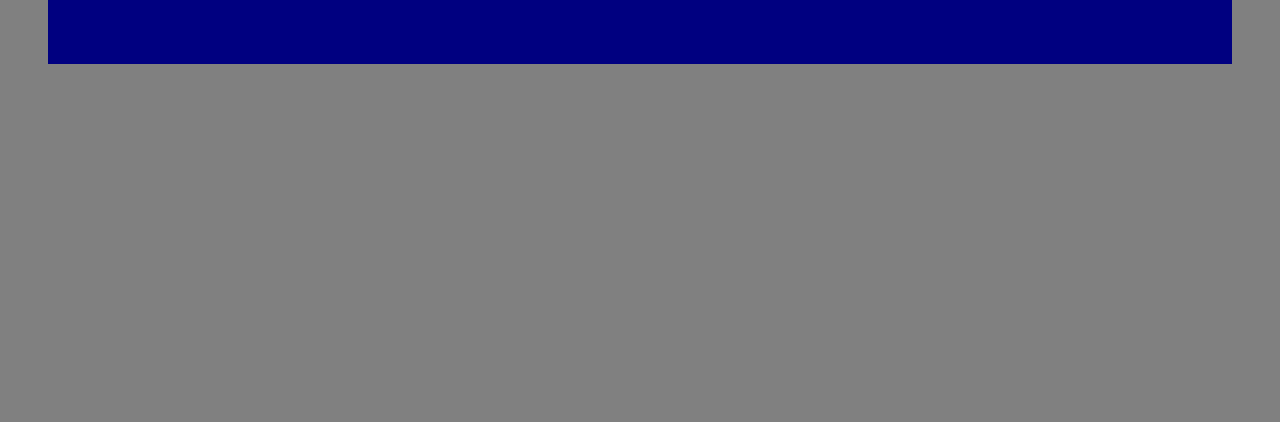
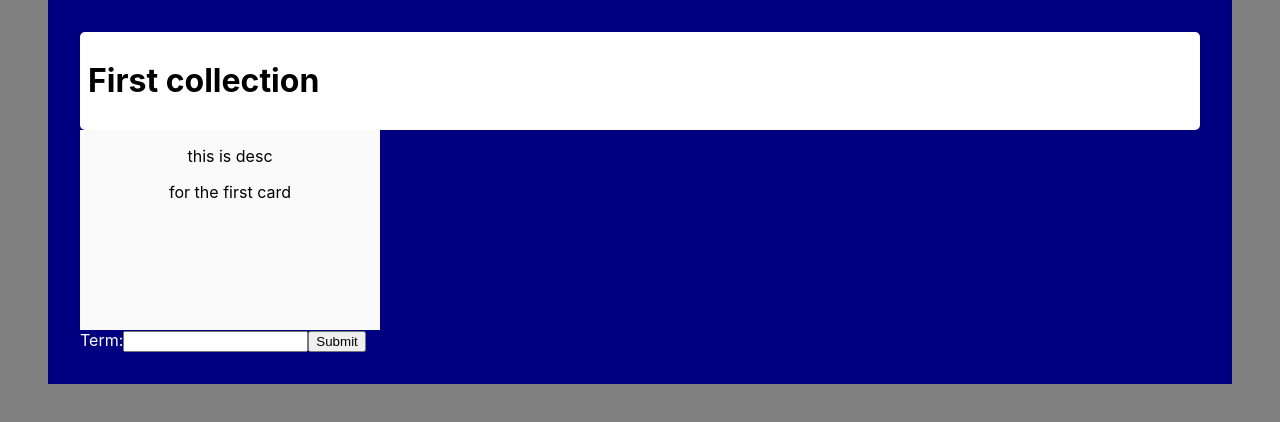
Before and after one commit to johndpope/munin-web, a React (Create React App) app: page /memory-card-collection/1/learn in a window 1280 px wide. Shown: the top 422 px of the page. Built offline with nearby package versions, Linux system fonts and the light colour scheme.

Commit message:
Add basic question answer

```diff
--- a/src/App.tsx
+++ b/src/App.tsx
@@ -1,8 +1,8 @@
 import { BrowserRouter as Router, Route, Switch } from 'react-router-dom';
 import React, { Suspense, lazy } from 'react';
 import './App.scss';
-import MemoryCardCollectionComponent from './memory-card/memory-card-collection.component';
 
+const  MemoryCardCollectionComponent = lazy(() => import('./memory-card/memory-card-collection.component'));
 const MemoryCardCollectionsOverview = lazy(() => import('./memory-card/memory-card-collections-overview.component'));
 
 const App = () => (
@@ -12,6 +12,7 @@ const App = () => (
         <Switch>
           <Route exact path="/" component={MemoryCardCollectionsOverview}/>
           <Route exact path="/memory-card-collection/:id" component={MemoryCardCollectionComponent}/>
+          <Route exact path="/memory-card-collection/:id/learn" component={MemoryCardCollectionComponent}/>
         </Switch>
       </Suspense>
     </Router>
--- a/src/common/flip-card.component.tsx
+++ b/src/common/flip-card.component.tsx
@@ -1,48 +1,25 @@
 import React, { ReactNode } from 'react';
 import "./flip-card.component.scss";
 
-class FlipCardComponent extends React.Component<FlipCardComponentProps, FlipCardComponentState> {
-
-    constructor(props: FlipCardComponentProps) {
-        super(props);
-
-        this.state = { isFlipped: false };
-    }
-
-    flip = () => {
-        if (this.props.disableFlip) {
-            return;
-        }
-        this.setState({isFlipped: !this.state.isFlipped});
-
-        if (this.props.onCardClicked) {
-            this.props.onCardClicked();
-        }
-    }
-
-    render () {
-        return <div className="flip-card" onClick={this.flip}>
-                    <div className={"flip-card__inner " + (this.state.isFlipped ? 'flip-card__inner--flipped' : '')}>
-                        <div className="flip-card__front">
-                            {this.props.front}
-                        </div>
-                        <div className="flip-card__back">
-                            {this.props.back}
-                        </div>
-                    </div>
+function FlipCardComponent (props: FlipCardComponentProps) {
+    return  (
+         <div className="flip-card">
+            <div className={"flip-card__inner " + (props.isFlipped ? 'flip-card__inner--flipped' : '')}>
+                <div className="flip-card__front">
+                    {props.front}
                 </div>
-    }
-}
-
-interface FlipCardComponentState {
-    isFlipped: boolean;
+                <div className="flip-card__back">
+                    {props.back}
+                </div>
+            </div>
+        </div>
+    );
 }
 
 interface FlipCardComponentProps {
     front: ReactNode;
     back: ReactNode;
-    disableFlip?: boolean;
-    onCardClicked?: () => void;
+    isFlipped: boolean;
 }
 
 export default FlipCardComponent;
--- a/src/http/memory-card.service.ts
+++ b/src/http/memory-card.service.ts
@@ -32,7 +32,12 @@ export class MemoryCardService {
         return Promise.resolve(MemoryCardService.collection);
     }
 
-    static getCollection = (collectionId: number) : Promise<MemoryCardCollection | undefined> => {
-        return Promise.resolve(MemoryCardService.collection.find(mcs => mcs.id === collectionId));
+    static getCollection = (collectionId: number) : Promise<MemoryCardCollection> => {
+        const collection = MemoryCardService.collection.find(mcs => mcs.id === collectionId)
+        if (collection === undefined) {
+            return Promise.reject();
+        }
+        return Promise.resolve(collection);
+
     }
 }
--- /dev/null
+++ b/src/memory-card/classroom.component.scss
@@ -0,0 +1,3 @@
+.classroom {
+    color: white;
+}
--- /dev/null
+++ b/src/memory-card/classroom.component.tsx
@@ -0,0 +1,57 @@
+import React from 'react';
+import { MemoryCard } from '../models/memory-card';
+import MemoryCardComponent from './memory-card.component';
+import './classroom.component.scss'
+
+class ClassroomComponent extends React.Component<ClassRoomProps, ClassRoomState> {
+
+    constructor(props: ClassRoomProps) {
+        super(props);
+
+        this.state = { currentCardIndex: 0, isCardFlipped: true, answer: '' };
+    }
+
+    handleSubmit = (event: any) => {
+        console.log("Submit!");
+        this.setState({isCardFlipped: !this.state.isCardFlipped})
+        console.log('Is correct', this.state.answer === this.props.cards[this.state.currentCardIndex].term);
+        event.preventDefault();
+    }
+
+    handleChange = (event: any) => {
+        this.setState({answer: event.target.value})
+    }
+
+    render() {
+        const cards = this.props.cards;
+        const currentCardIndex = this.state.currentCardIndex;
+        if (currentCardIndex >= cards.length) {
+            return  <div className="classroom">
+                        <p>Done!</p>
+                    </div>
+        }
+        return  <div className="classroom">
+                    <MemoryCardComponent card={cards[currentCardIndex]} isFlipped={this.state.isCardFlipped}/>
+                    <form onSubmit={this.handleSubmit}>
+                        <label>
+                            Term:
+                            <input type="text" name="term" value={this.state.answer} onChange={this.handleChange}/>
+                        </label>
+                        <input type="submit" value="Submit"/>
+                    </form>
+                </div>
+    }
+
+}
+
+interface ClassRoomProps {
+    cards: MemoryCard[];
+}
+
+interface ClassRoomState {
+    currentCardIndex: number;
+    isCardFlipped: boolean;
+    answer: string;
+}
+
+export default ClassroomComponent;
--- a/src/memory-card/memory-card-collection.component.tsx
+++ b/src/memory-card/memory-card-collection.component.tsx
@@ -1,16 +1,43 @@
 import React, {Component} from 'react';
 import { RouteComponentProps } from 'react-router';
 import CardComponent from '../common/card.component';
+import { MemoryCardService } from '../http/memory-card.service';
+import ClassroomComponent from './classroom.component';
+import { MemoryCardCollection } from '../models/memory-card-collection';
 
-class MemoryCardCollectionComponent extends Component<RouteComponentProps<MemoryCardCollectionProps>> {
+class MemoryCardCollectionComponent extends Component<RouteComponentProps<MemoryCardCollectionProps>, MemoryCardCollectionState> {
 
     constructor(props: RouteComponentProps<MemoryCardCollectionProps>) {
         super(props);
-        console.log(this.props)
+
+        this.state = { collection: null };
+    }
+
+    componentDidMount() {
+        const id = this.props.match.params.id ? parseInt(this.props.match.params.id) : null;
+
+        if (id === null) {
+            return;
+        }
+
+        MemoryCardService.getCollection(id).then((c) => {
+            this.setState({collection: c})
+        }).catch(() => {
+
+        })
     }
 
     render() {
-        return <CardComponent><h1>Hei {this.props.match.params.id}</h1></CardComponent>
+        const collection = this.state.collection;
+
+        if (collection === null) {
+            return <h1>Loading...</h1>
+        }
+
+        return  (<div>
+                    <CardComponent><h1>{collection.name}</h1></CardComponent>
+                    {collection ? <ClassroomComponent cards={collection.memoryCards}/> : null}
+                </div>);
     }
 
 }
@@ -21,4 +48,10 @@ interface MemoryCardCollectionProps {
     id?: string | undefined;
 }
 
+
+interface MemoryCardCollectionState {
+    collection: MemoryCardCollection | null
+}
+
+
 export default MemoryCardCollectionComponent;
--- a/src/memory-card/memory-card.component.tsx
+++ b/src/memory-card/memory-card.component.tsx
@@ -2,40 +2,27 @@ import React from 'react';
 import FlipCardComponent from '../common/flip-card.component';
 import { MemoryCard } from '../models/memory-card';
 
-class MemoryCardComponent extends React.Component<MemoryCardComponentProps, MemoryCardComponentState> {
+function MemoryCardComponent (props: MemoryCardComponentProps) {
+    const card = props.card;
+    const front = splitTextIntoParagraphs(card.term);
+    const back = splitTextIntoParagraphs(card.description);
+    return  (
+        <FlipCardComponent  isFlipped={props.isFlipped}
+                            front={front}
+                            back={back}/>
+    );
+}
 
-    constructor(props : MemoryCardComponentProps) {
-        super(props);
-
-        this.state = { isFlipped: false};
-    }
-
-    render () {
-        const card = this.props.card;
-        const front = this.splitTextIntoParagraphs(card.term);
-        const back = this.splitTextIntoParagraphs(card.description);
-        return  <FlipCardComponent  onCardClicked={this.props.onCardClicked}
-                                    disableFlip={this.props.disableFlip}
-                                    front={front}
-                                    back={back}/>
-    }
-
-    splitTextIntoParagraphs(s: string) {
-        var lines = s.split('\n');
-        return lines.map((line, index) => {
-            return <p key={index}>{line}</p>
-        });
-    }
+function splitTextIntoParagraphs(s: string) {
+    var lines = s.split('\n');
+    return lines.map((line, index) => {
+        return <p key={index}>{line}</p>
+    });
 }
 
 interface MemoryCardComponentProps {
     card: MemoryCard;
-    disableFlip?: boolean;
-    onCardClicked?: () => void;
-}
-
-interface MemoryCardComponentState {
-    isFlipped: boolean
+    isFlipped: boolean;
 }
 
 export default MemoryCardComponent;
--- a/src/memory-card/memory-cards-rotator.component.scss
+++ /dev/null
@@ -1,3 +0,0 @@
-.memory-cards-rotator {
-    color: white;
-}
```
Also changed, not shown: src/memory-card/memory-cards-rotator.component.tsx (deleted, +0 -47 lines).
